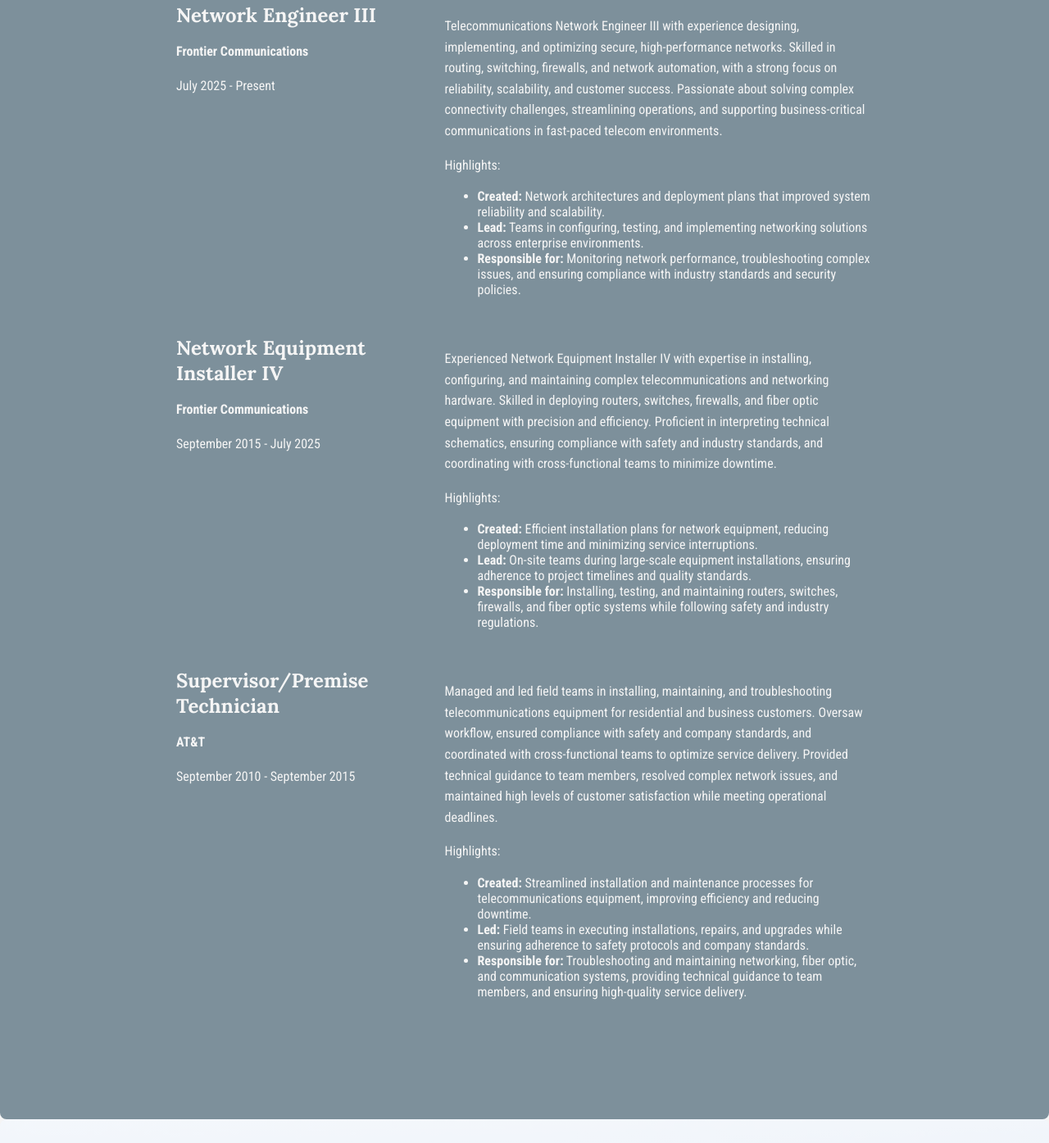
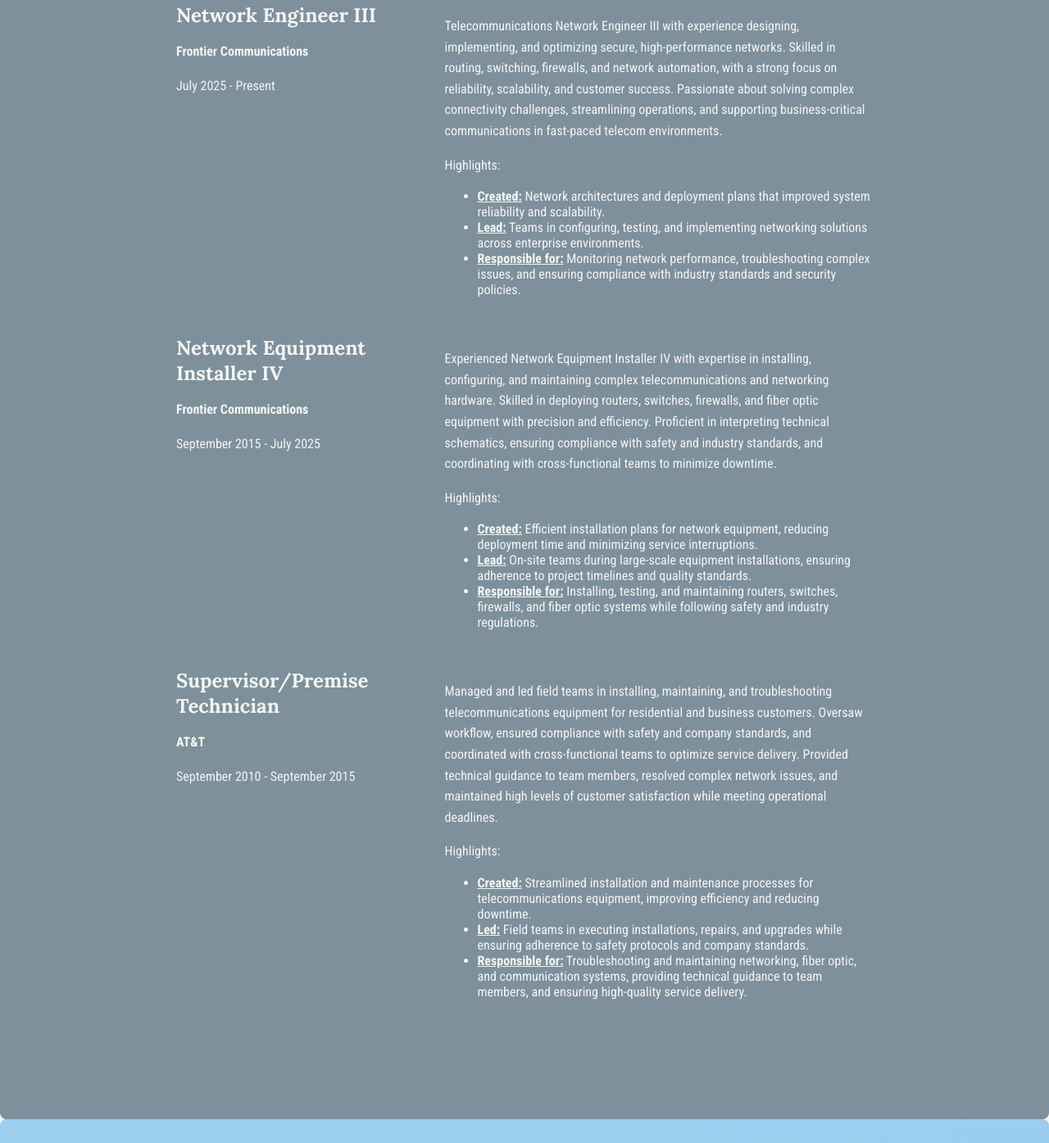
Before and after one commit to Rafz7777/HW8_Comp484_Ralph-Ramirez, a plain HTML site: page index.html in a window 1280 px wide. Shown: the part 665-2060 px from the top of the page at 82% size. Drawn offline with Linux system fonts and the light colour scheme.

Commit message:
Updated code

```diff
--- a/css/styles.css
+++ b/css/styles.css
@@ -10,6 +10,7 @@
    Light Blue: #9ED2F0
    Gray: #7D909B
    Dark Blue: #213846
+   Warm Orange: #f89a56
    ========================================== */
 
 /* Global Styles */
@@ -33,7 +34,7 @@
 }
 
 .main-nav a {
-    color: #9ED2F0;
+    color: #f89a56;
     text-decoration: none;
     font-weight: 700;
     margin: 0 20px;
@@ -42,7 +43,7 @@
 }
 
 .main-nav a:hover {
-    background-color: #9ED2F0;
+    background-color: #f89a56;
     color: #213846;
     border-radius: 5px;
 }
@@ -164,8 +165,11 @@
    =============================== */
 .education {
     background-image:
-        linear-gradient(rgba(255, 255, 255, 0.9), rgba(255, 255, 255, 0.4)),    /* light overlay */
-        url('../images/csu-northridge.jpg');
+    linear-gradient(
+        rgba(158, 210, 240, 0.9),
+        rgba(158, 210, 240, 0.6)
+    ),
+    url('../images/csu-northridge.jpg');
     background-size: cover;
     background-position: center;
     background-repeat: no-repeat;
@@ -196,7 +200,7 @@
 .contact-info a {
     padding: 10px;
     display: inline-block;
-    color: #9ED2F0;
+    color: #f89a56;
     text-decoration: none;
     font-weight: 700;
 }
--- a/index.html
+++ b/index.html
@@ -70,11 +70,11 @@
                             telecom environments.</p>
                         <p>Highlights:</p>
                         <ul>
-                            <li><b>Created:</b> Network architectures and deployment plans that improved system
+                            <li><b><u>Created:</u></b>  Network architectures and deployment plans that improved system
                                 reliability and scalability.</li>
-                            <li><b>Lead:</b> Teams in configuring, testing, and implementing networking solutions
+                            <li><b><u>Lead:</u></b>  Teams in configuring, testing, and implementing networking solutions
                                 across enterprise environments.</li>
-                            <li><b>Responsible for:</b> Monitoring network performance, troubleshooting complex
+                            <li><b><u>Responsible for:</u></b>  Monitoring network performance, troubleshooting complex
                                 issues, and ensuring compliance with industry standards and security policies.</li>
                         </ul>
                     </div>
@@ -96,12 +96,12 @@
                             teams to minimize downtime.</p>
                         <p>Highlights:</p>
                         <ul>
-                            <li><b>Created:</b> Efficient installation plans for network equipment, reducing deployment
+                            <li><b><u>Created:</u></b> Efficient installation plans for network equipment, reducing deployment
                                 time and minimizing service interruptions.</li>
-                            <li><b>Lead:</b> On-site teams during large-scale equipment installations, ensuring
+                            <li><b><u>Lead:</u></b> On-site teams during large-scale equipment installations, ensuring
                                 adherence
                                 to project timelines and quality standards.</li>
-                            <li><b>Responsible for:</b> Installing, testing, and maintaining routers, switches,
+                            <li><b><u>Responsible for:</u></b> Installing, testing, and maintaining routers, switches,
                                 firewalls,
                                 and fiber optic systems while following safety and industry regulations.</li>
                         </ul>
@@ -124,11 +124,11 @@
                             levels of customer satisfaction while meeting operational deadlines.</p>
                         <p>Highlights:</p>
                         <ul>
-                            <li><b>Created:</b> Streamlined installation and maintenance processes for
+                            <li><b><u>Created:</u></b> Streamlined installation and maintenance processes for
                                 telecommunications equipment, improving efficiency and reducing downtime.</li>
-                            <li><b>Led:</b> Field teams in executing installations, repairs, and upgrades while ensuring
+                            <li><b><u>Led:</u></b> Field teams in executing installations, repairs, and upgrades while ensuring
                                 adherence to safety protocols and company standards.</li>
-                            <li><b>Responsible for:</b> Troubleshooting and maintaining networking, fiber optic, and
+                            <li><b><u>Responsible for:</u></b> Troubleshooting and maintaining networking, fiber optic, and
                                 communication systems, providing technical guidance to team members, and ensuring
                                 high-quality service delivery.</li>
                         </ul>
```
Also changed, not shown: 1 other file.
